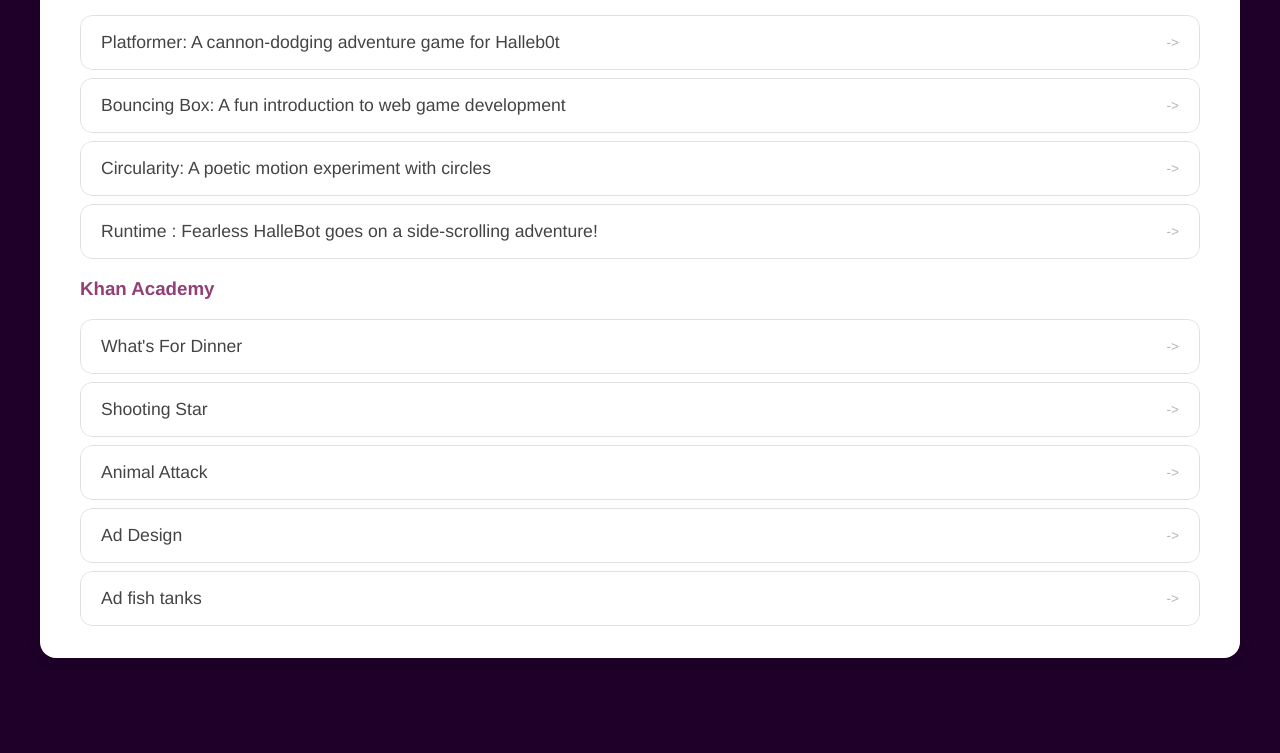
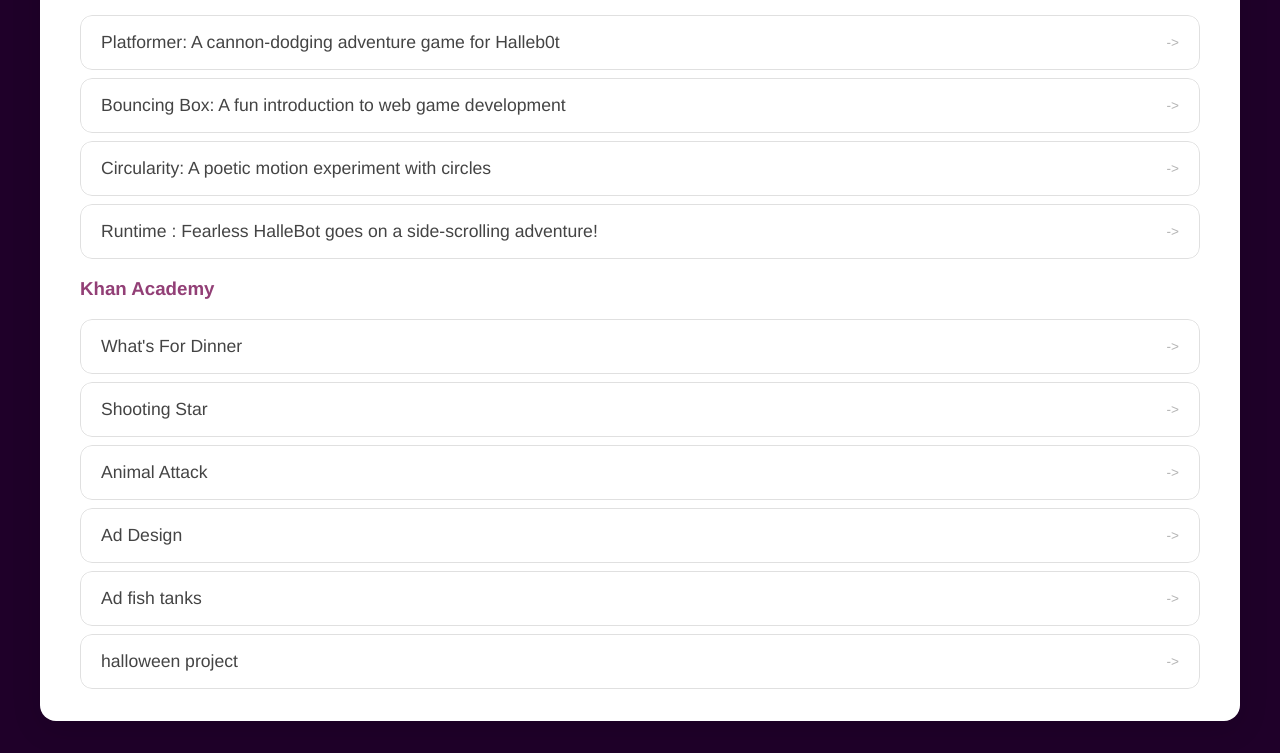
Before and after one commit to maxxarmand/maxxarmand.github.io, a plain HTML site: page portfolio.html in a window 1280 px wide. Shown: the part 245-998 px from the top of the page. Before the commit the page ends 935 px from the top, so only its background shows below. Drawn offline with Linux system fonts and the light colour scheme.

Commit message:
added halloween project to portfolio

```diff
--- a/portfolio.html
+++ b/portfolio.html
@@ -52,6 +52,9 @@
           <li>
             <a href="https://www.khanacademy.org/computer-programming/instructions-added-maxx-tank/4964029918724096" target = "_blank">Ad fish tanks</a>
           </li>
+          <li>
+            <a href="https://www.khanacademy.org/computer-programming/armand_halloween-project/5290555396177920" target = "_blank">halloween project</a>
+          </li>
           </ul>
         </div>
       </div>
```
